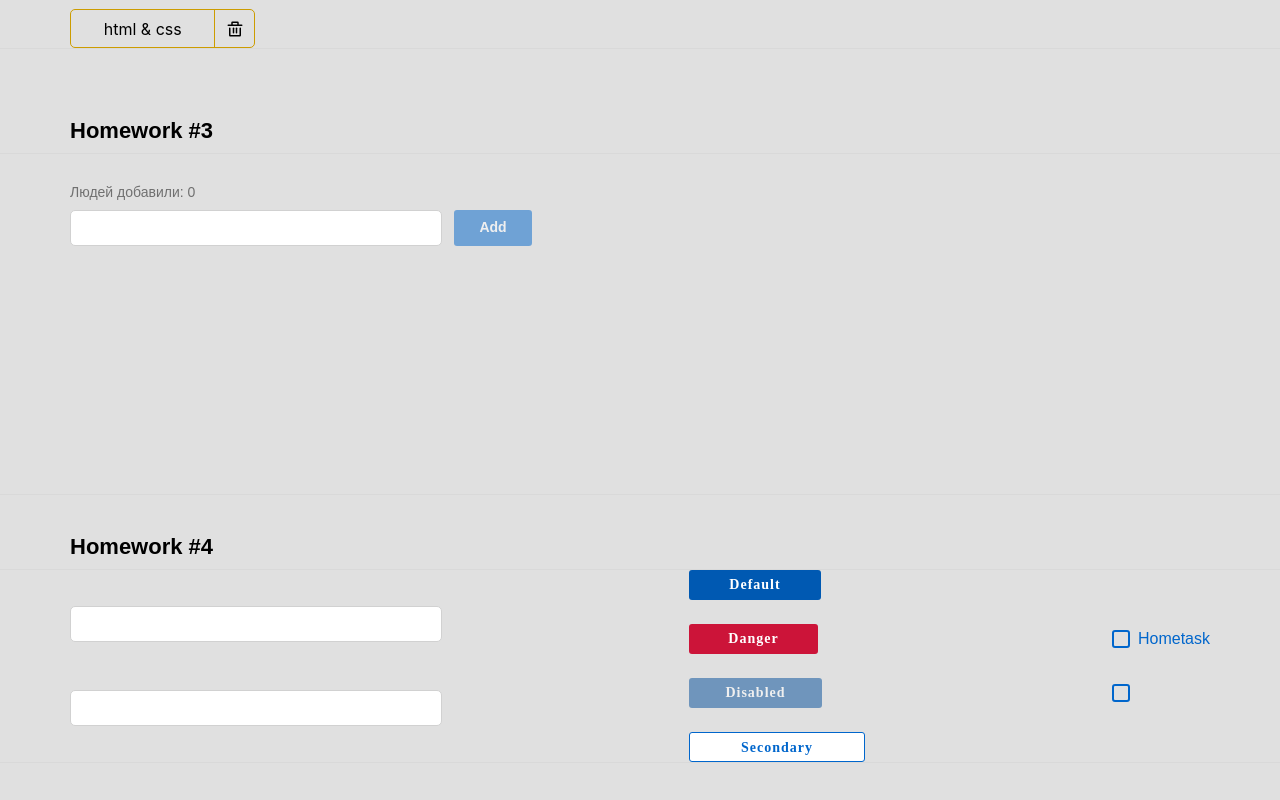
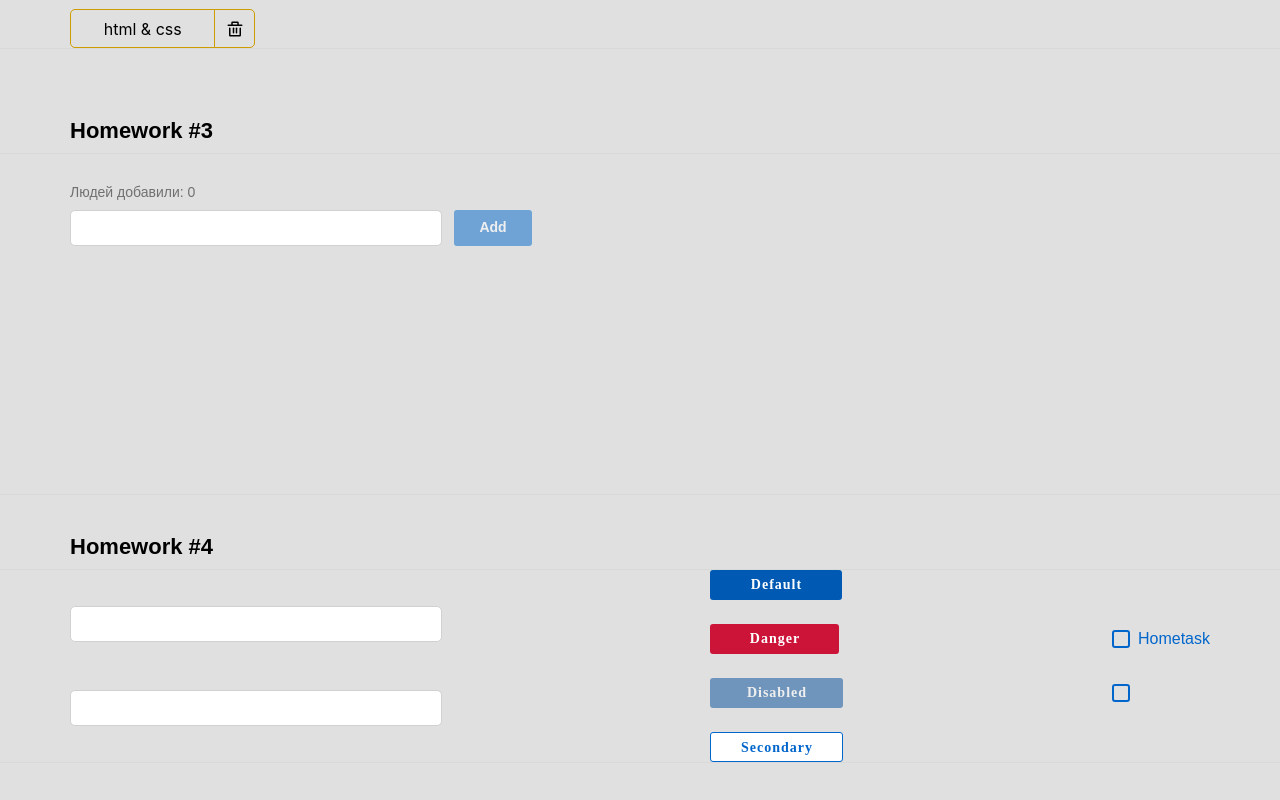
Before and after one commit to KaninGleb/HW-main, a React (Create React App) app: page /#/pre-junior in a window 1280 px wide. Shown: the part 721-1521 px from the top of the page. Built offline with nearby package versions, Linux system fonts and the light colour scheme.

Commit message:
HW6 - Styles for SuperButton updated

```diff
--- a/src/s2-homeworks/hw04/common/c2-SuperButton/SuperButton.module.css
+++ b/src/s2-homeworks/hw04/common/c2-SuperButton/SuperButton.module.css
@@ -32,7 +32,8 @@
 }
 
 .secondary {
-    width: 176px;
+    max-width: 176px;
+    width: 100%;
     border: 1px solid #06c;
     color: #06c;
     background-color: white;
```
